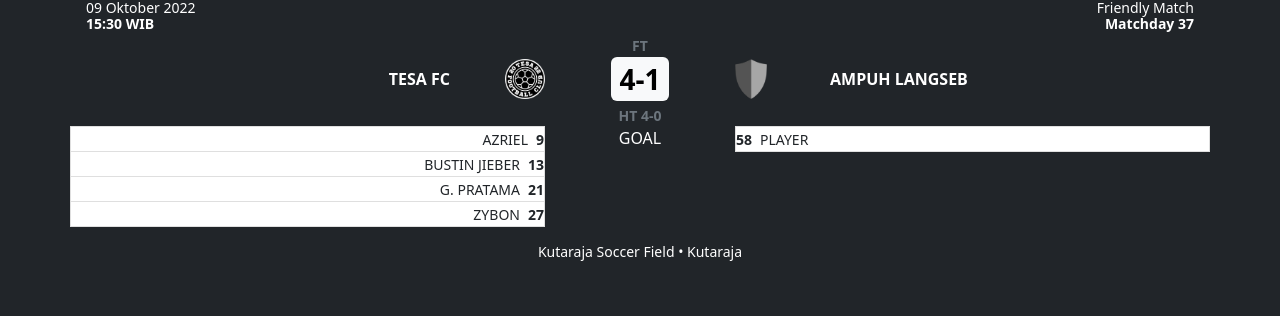
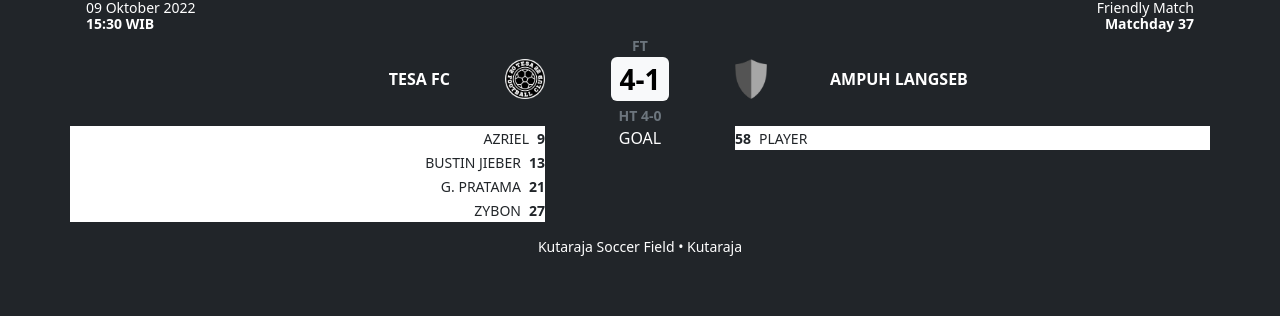
Before and after one commit to tesafc/tesafc.github.io, a Jekyll site: the page built from _matches/2022-10-09.md, in a window 1280 px wide. Shown: the part 798-1114 px from the top of the page. Built offline with Jekyll 4.4.1, drawn with Linux system fonts in a browser that asks for light colours.

Commit message:
Update match.html

```diff
--- a/_layouts/match.html
+++ b/_layouts/match.html
@@ -46,7 +46,7 @@ layout: default
             <div class="col-5">
               <ul class="list-group text-end rounded-0 border-0 p-0">
               {% for goal in page.result.goal.home-team %}
-                <li class="list-group-item text-uppercase p-0"><small>{{ goal.name }}</small><small class="fw-bolder ps-2">{{ goal.time }}</small></li>
+                <li class="list-group-item text-uppercase border-0 p-0"><small>{{ goal.name }}</small><small class="fw-bolder ps-2">{{ goal.time }}</small></li>
               {% endfor %}
               </ul>
             </div>
@@ -56,7 +56,7 @@ layout: default
             <div class="col-5">
               <ul class="list-group text-start rounded-0 border-0 p-0">
               {% for goal in page.result.goal.away-team %}
-                <li class="list-group-item text-uppercase p-0"><small class="fw-bolder pe-2">{{ goal.time }}</small><small>{{ goal.name }}</small></li>
+                <li class="list-group-item text-uppercase border-0 p-0"><small class="fw-bolder pe-2">{{ goal.time }}</small><small>{{ goal.name }}</small></li>
               {% endfor %}
               </ul>
             </div>
```
